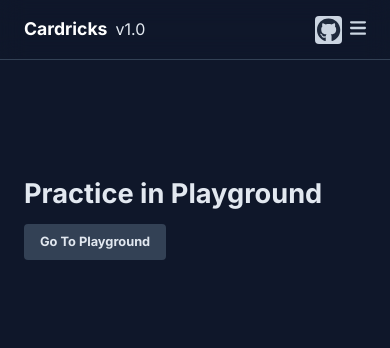
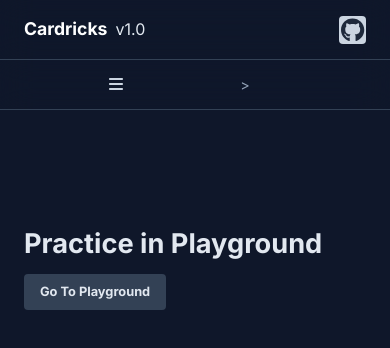
Before and after one commit to lakshyamahawar14/cardricks, a Vue app: page /tricks/1/1 in a window 390 px wide. Shown: the top 348 px of the page. Built offline with nearby package versions, Linux system fonts and the light colour scheme.

Commit message:
adding top menu for mobile screens

```diff
--- a/src/components/Header.vue
+++ b/src/components/Header.vue
@@ -1,6 +1,6 @@
 <template>
   <header
-    class="fixed top-0 w-full h-[60px] bg-transparent flex justify-between items-center z-[25] lg:px-16 px-6 border-b-[1px] border-slate-700 backdrop-blur-md"
+    class="fixed top-0 w-full h-[60px] bg-transparent flex justify-between items-center z-[25] lg:px-16 px-6 border-b-[1px] border-slate-700 backdrop-blur-lg"
   >
     <div class="flex justify-start items-center">
       <Logo />
@@ -17,15 +17,6 @@
           class="text-[1.5rem] text-slate-800"
         />
       </a>
-      <button
-        class="block md:hidden lg:hidden ml-2 items-center justify-center"
-        @click="toggleMenu"
-      >
-        <FontAwesomeIcon
-          :icon="store.isMenuOpen ? faXmark : faBars"
-          class="text-[1.5rem] text-end text-slate-300 w-4"
-        />
-      </button>
     </div>
   </header>
 </template>
@@ -35,14 +26,8 @@ import Logo from "./Logo.vue";
 import { FontAwesomeIcon } from "@fortawesome/vue-fontawesome";
 import { library } from "@fortawesome/fontawesome-svg-core";
 import { fab } from "@fortawesome/free-brands-svg-icons";
-import { faBars, faXmark } from "@fortawesome/free-solid-svg-icons";
-import { store, toggleMenuOpen } from "../store";
 
 library.add(fab);
-
-const toggleMenu = () => {
-  toggleMenuOpen();
-};
 </script>
 
 <style scoped></style>
--- a/src/components/LeftMenu.vue
+++ b/src/components/LeftMenu.vue
@@ -3,6 +3,7 @@
     class="fixed flex w-full h-[calc(100vh-60px)] md:flex lg:flex left-0 top-[60px] md:w-[325px] lg:w-[325px] bg-slate-900 border-r-[1px] border-slate-700 flex-col items-start p-6 lg:pl-16 overflow-y-auto z-[20]"
     :style="{
       display: store.isSmallScreen && !store.isMenuOpen ? 'none' : 'flex',
+      marginTop: store.isSmallScreen && store.isMenuOpen ? '50px' : '',
     }"
   >
     <div class="text-slate-400 flex flex-col w-full">
--- /dev/null
+++ b/src/components/TopMenu.vue
@@ -0,0 +1,38 @@
+<template>
+  <div
+    class="fixed h-[50px] top-[60px] left-0 flex items-center justify-center w-full px-6 text-[0.9rem] border-b-[1px] border-slate-700 backdrop-blur-lg cursor-text"
+  >
+    <button
+      class="block md:hidden lg:hidden pr-4 items-center justify-center"
+      @click="toggleMenu"
+    >
+      <FontAwesomeIcon
+        :icon="store.isMenuOpen ? faXmark : faBars"
+        class="text-[1rem] text-end text-slate-300 w-4"
+      />
+    </button>
+    <p
+      class="pr-4 min-w-[100px] overflow-hidden text-ellipsis whitespace-nowrap"
+    >
+      {{ store.activeChapterName }}
+    </p>
+    <p class="pr-4">></p>
+    <p
+      class="pr-4 text-slate-200 overflow-hidden text-ellipsis whitespace-nowrap"
+    >
+      {{ store.activeLinkName }}
+    </p>
+  </div>
+</template>
+
+<script setup lang="ts">
+import { FontAwesomeIcon } from "@fortawesome/vue-fontawesome";
+import { faBars, faXmark } from "@fortawesome/free-solid-svg-icons";
+import { store, toggleMenuOpen } from "../store";
+
+const toggleMenu = () => {
+  toggleMenuOpen();
+};
+</script>
+
+<style scoped></style>
--- a/src/views/Home.vue
+++ b/src/views/Home.vue
@@ -1,6 +1,6 @@
 <template>
   <div
-    class="p-6 py-[calc(60px+1.5rem)] lg:py-[calc(60px+2.5rem)] lg:p-10 lg:pr-16 flex flex-col justify-start items-center"
+    class="p-6 py-[calc(60px+4rem)] lg:py-[calc(60px+2.5rem)] lg:p-10 lg:pr-16 flex flex-col justify-start items-center"
   >
     <div class="flex justify-center flex-col items-start mb-4 w-full">
       <h1
@@ -61,4 +61,10 @@ function scrollToElement() {
 }
 </script>
 
-<style scoped></style>
+<style scoped>
+h1,
+h2,
+p {
+  cursor: text;
+}
+</style>
--- a/src/views/Tricks.vue
+++ b/src/views/Tricks.vue
@@ -1,8 +1,12 @@
 <template>
   <div
-    class="p-6 py-[calc(60px+1.5rem)] lg:py-[calc(60px+2.5rem)] lg:p-10 lg:pr-16 flex flex-col justify-between"
+    class="p-6 pt-[calc(60px+1.5rem+50px)] py-[calc(60px+1.5rem)] lg:py-[calc(60px+2.5rem)] lg:p-10 lg:pr-16 flex flex-col justify-between"
   >
     <div class="flex justify-center items-start flex-col pb-4">
+      <div class="flex lg:hidden md:hidden w-full">
+        <TopMenu />
+      </div>
+
       <div class="flex flex-col w-full">
         <div class="flex justify-start flex-col items-start w-full">
           <h2 class="font-medium text-sky-400">
@@ -14,14 +18,16 @@
           >
             {{ currentLink?.text }}
           </h1>
-          <h2 class="text-[1.2rem]">{{ currentLink?.description }}</h2>
+          <h2 class="text-[1.2rem]">
+            {{ currentLink?.description }}
+          </h2>
         </div>
 
         <div class="w-full py-8">
           <p
             v-for="(step, index) in currentLink?.steps"
             :key="step"
-            class="text-justify text-[1rem] p-2 border-l-[3px] border-slate-600 shadow-slate-800 hover:text-sky-400 hover:border-sky-400 cursor-pointer"
+            class="text-justify text-[1rem] p-2 border-l-[3px] border-slate-600 shadow-slate-800 hover:text-sky-400 hover:border-sky-400 !cursor-pointer"
           >
             {{ index + 1 }}. {{ step }}
           </p>
@@ -48,6 +54,7 @@
 import { store, getLinks } from "../store";
 import { onMounted, ref, watch } from "vue";
 import { useRoute, useRouter } from "vue-router";
+import TopMenu from "../components/TopMenu.vue";
 
 const router = useRouter();
 const route = useRoute();
@@ -107,4 +114,10 @@ function scrollToElement() {
 }
 </script>
 
-<style scoped></style>
+<style scoped>
+h1,
+h2,
+p {
+  cursor: text;
+}
+</style>
```
